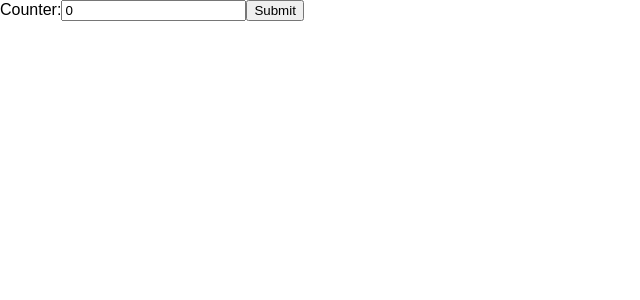
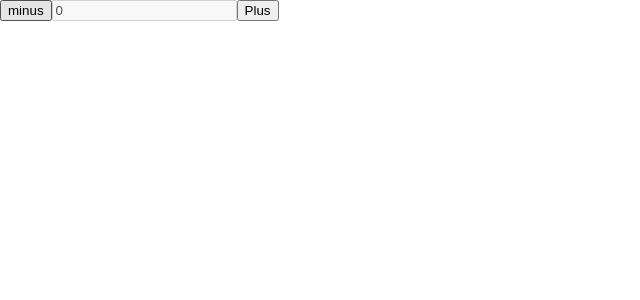
Before and after one commit to atsuo1203/counter, a React (Create React App) app: page / in a window 1280 px wide. Shown: the top 300 px of the page, without its empty margins (0-640 px from the left). Built offline with nearby package versions, Linux system fonts and the light colour scheme.

Commit message:
マイナスプラスボタン実装

```diff
--- a/src/App.js
+++ b/src/App.js
@@ -24,10 +24,10 @@ class Counter extends React.Component {
     return (
       <form onSubmit={this.handleSubmit}>
         <label>
-          Counter:
-          <input type="text" value={this.state.value} onChange={this.handleChange} />
+          <input type="submit" value="minus" />
+          <input disabled type="text" value={this.state.value} onChange={this.handleChange} />
+          <input type="submit" value="Plus" />
         </label>
-        <input type="submit" value="Submit" />
       </form>
     );
   }
```
